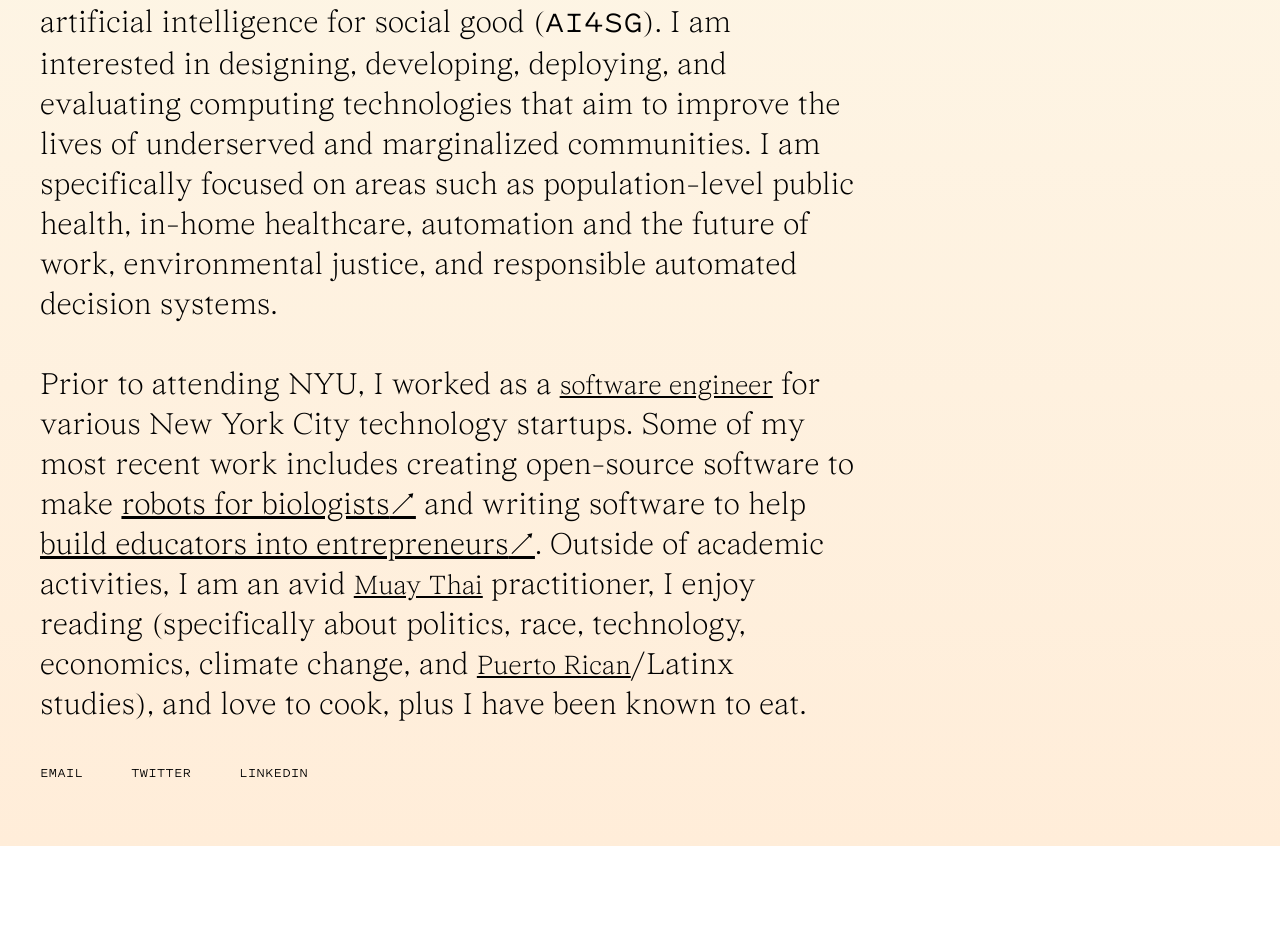
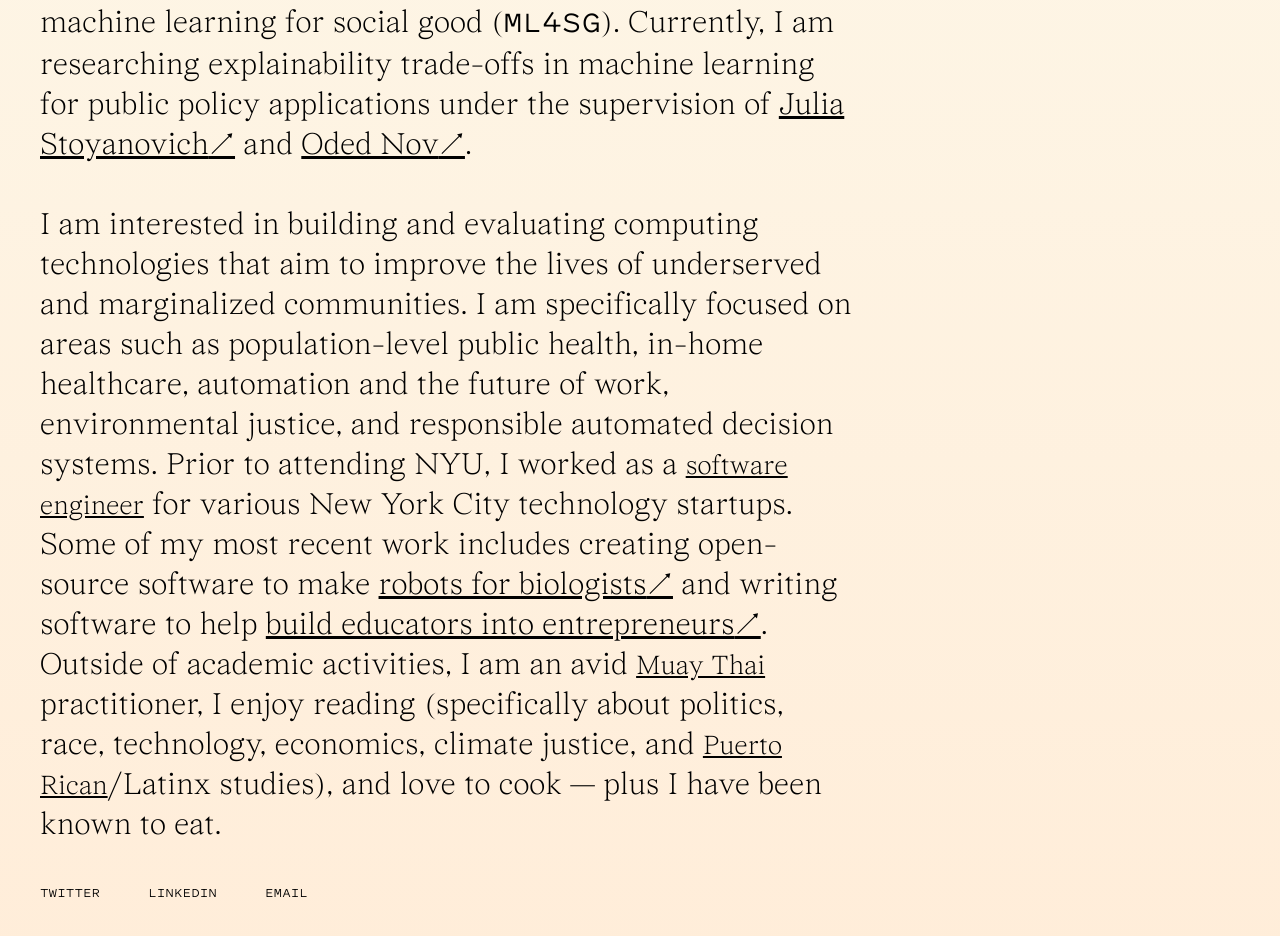
Before and after one commit to iansolano/iansolano.com, a Next.js app: page / in a window 1280 px wide. Shown: the part 300-1236 px from the top of the page. Before the commit the page ends 1146 px from the top, so only its background shows below. Built offline with nearby package versions, Linux system fonts and the light colour scheme.

Commit message:
update copy, link actions, image loading

```diff
--- a/components/footer.tsx
+++ b/components/footer.tsx
@@ -4,15 +4,17 @@ import { px2rem, media } from '../styles/style-utils';
 const Footer = () => (
   <Items>
     <Item>
-      <ItemLink href="mailto:ian@iansolano.com">email</ItemLink>
+      <ItemLink href="https://twitter.com/ianrsolano" target="_blank">
+        twitter
+      </ItemLink>
     </Item>
     <Item>
-      <ItemLink href="https://twitter.com/ianrsolano">twitter</ItemLink>
+      <ItemLink href="https://www.linkedin.com/in/iansolano/" target="_blank">
+        linkedin
+      </ItemLink>
     </Item>
     <Item>
-      <ItemLink href="https://www.linkedin.com/in/iansolano/">
-        linkedin
-      </ItemLink>
+      <ItemLink href="mailto:ian@iansolano.com">email</ItemLink>
     </Item>
   </Items>
 );
--- a/components/home.tsx
+++ b/components/home.tsx
@@ -4,6 +4,7 @@ import Link from './link';
 import HoverCopy from './hover-copy';
 
 import { px2rem, media } from '../styles/style-utils';
+import React from 'react';
 
 const Home = () => (
   <Container>
@@ -17,20 +18,34 @@ const Home = () => (
       in Computer Science at the{' '}
       <Link
         href="https://engineering.nyu.edu/"
+        target="_blank"
         copy="NYU Tandon School of Engineering"
       />
       . My research interests are in human-computer interaction (<Alt>HCI</Alt>
       ), information and communication technologies for development (
-      <Alt>ICTD</Alt>), and artificial intelligence for social good (
-      <Alt>AI4SG</Alt>). I am interested in designing, developing, deploying,
-      and evaluating computing technologies that aim to improve the lives of
-      underserved and marginalized communities. I am specifically focused on
-      areas such as population-level public health, in-home healthcare,
-      automation and the future of work, environmental justice, and responsible
-      automated decision systems.
+      <Alt>ICTD</Alt>), and machine learning for social good (<Alt>ML4SG</Alt>).
+      Currently, I am researching explainability trade-offs in machine learning
+      for public policy applications under the supervision of{' '}
+      <Link
+        href="http://stoyanovich.org/"
+        target="_blank"
+        copy="Julia Stoyanovich"
+      />{' '}
+      and{' '}
+      <Link
+        href="http://research.poly.edu/~onov/"
+        target="_blank"
+        copy="Oded Nov"
+      />
+      .
     </Copy>
     <Copy>
-      Prior to attending NYU, I worked as a{' '}
+      I am interested in building and evaluating computing technologies that aim
+      to improve the lives of underserved and marginalized communities. I am
+      specifically focused on areas such as population-level public health,
+      in-home healthcare, automation and the future of work, environmental
+      justice, and responsible automated decision systems. Prior to attending
+      NYU, I worked as a{' '}
       <HoverCopy
         copy="software engineer"
         src="/assets/software-engineer.gif"
@@ -38,10 +53,15 @@ const Home = () => (
       />{' '}
       for various New York City technology startups. Some of my most recent work
       includes creating open-source software to make{' '}
-      <Link href="https://opentrons.com/" copy="robots for biologists" /> and
-      writing software to help{' '}
+      <Link
+        href="https://opentrons.com/"
+        target="_blank"
+        copy="robots for biologists"
+      />{' '}
+      and writing software to help{' '}
       <Link
         href="https://www.hiclark.com/"
+        target="_blank"
         copy="build educators into entrepreneurs"
       />
       . Outside of academic activities, I am an avid{' '}
@@ -51,13 +71,13 @@ const Home = () => (
         alt="Muay thai wai kru"
       />{' '}
       practitioner, I enjoy reading (specifically about politics, race,
-      technology, economics, climate change, and{' '}
+      technology, economics, climate justice, and{' '}
       <HoverCopy
         copy="Puerto Rican"
         src="/assets/puerto-rico.jpg"
         alt="Puerto rico independence protest"
       />
-      /Latinx studies), and love to cook, plus I have been known to eat.
+      /Latinx studies), and love to cook — plus I have been known to eat.
     </Copy>
   </Container>
 );
--- a/components/hover-copy.tsx
+++ b/components/hover-copy.tsx
@@ -22,7 +22,13 @@ const HoverCopy = ({ copy, src, alt }: HoverCopyProps) => {
       </Cta>
       <ImageContainer isVisible={isVisible}>
         <ImageContent>
-          <Image src={src} alt={alt} layout="fill" objectFit="contain" />
+          <Image
+            src={src}
+            alt={alt}
+            priority={true}
+            layout="fill"
+            objectFit="contain"
+          />
         </ImageContent>
       </ImageContainer>
     </>
--- a/components/link.tsx
+++ b/components/link.tsx
@@ -5,10 +5,13 @@ import { px2rem } from '../styles/style-utils';
 type LinkProps = {
   copy: string;
   href: string;
+  target: string;
 };
 
-const Link = ({ copy, href }: LinkProps) => (
-  <Content href={href}>{copy}&#8599;</Content>
+const Link = ({ copy, href, target }: LinkProps) => (
+  <Content href={href} target={target}>
+    {copy}&#8599;
+  </Content>
 );
 
 export default Link;
```
